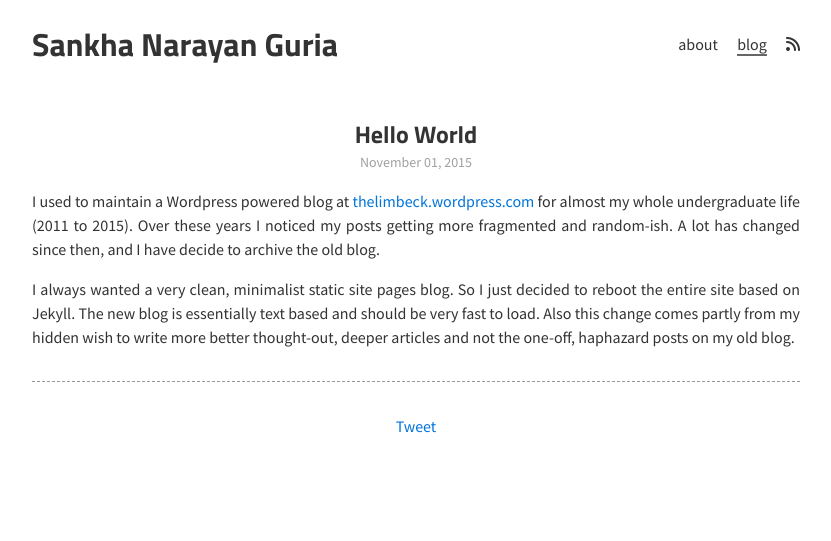
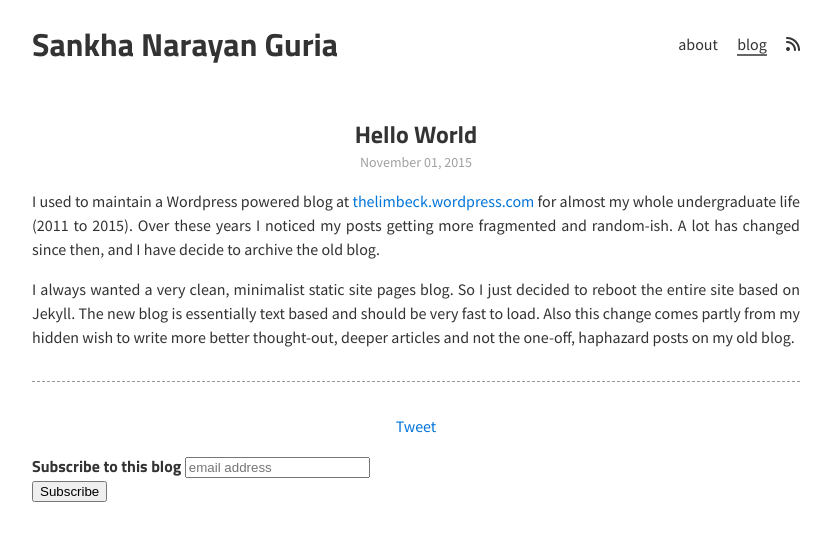
Before and after one commit to ngsankha/ngsankha.github.io, a Jekyll site: the page built from _posts/2015-11-1-hello-world.md, in a window 1280 px wide. Shown: the top 541 px of the page, without its empty margins (224-1055 px from the left). Built offline with Jekyll 4.4.1, drawn with Linux system fonts in a browser that asks for light colours; nearby versions of some CDN libraries; comment, search, counter and statistics services are not loaded.

Commit message:
add mailchimp

```diff
--- a/_layouts/default.html
+++ b/_layouts/default.html
@@ -6,6 +6,7 @@
   <meta name="author" content="Sankha Narayan Guria">
   {% if page.title != "Blog" %}<meta name="description" content="{{ page.content | markdownify | strip_html | truncatewords:50 }}">{% endif %}
   <link rel="stylesheet" href="{{ site.baseurl }}/css/main.css">
+  <link href="//cdn-images.mailchimp.com/embedcode/horizontal-slim-10_7.css" rel="stylesheet" type="text/css">
   <link rel="shortcut icon" type="image/png" href="/images/favicon.png">
   <link rel="me" href="https://twitter.com/ngsankha">
   <link rel="alternate" type="application/atom+xml" title="Atom feed for sankhs.com" href="/feed.xml">
--- a/_layouts/post.html
+++ b/_layouts/post.html
@@ -30,6 +30,21 @@ layout: default
   }(document, "script", "twitter-wjs"));
   </script>
 
+  <!-- Begin MailChimp Signup Form -->
+  <div id="mc_embed_signup">
+  <form action="https://sankhs.us3.list-manage.com/subscribe/post?u=460fd9a981033770cf487447b&amp;id=0bf2663044" method="post" id="mc-embedded-subscribe-form" name="mc-embedded-subscribe-form" class="validate" target="_blank" novalidate>
+      <div id="mc_embed_signup_scroll">
+    <label for="mce-EMAIL">Subscribe to this blog</label>
+    <input type="email" value="" name="EMAIL" class="email" id="mce-EMAIL" placeholder="email address" required>
+      <!-- real people should not fill this in and expect good things - do not remove this or risk form bot signups-->
+      <div style="position: absolute; left: -5000px;" aria-hidden="true"><input type="text" name="b_460fd9a981033770cf487447b_0bf2663044" tabindex="-1" value=""></div>
+      <div class="clear"><input type="submit" value="Subscribe" name="subscribe" id="mc-embedded-subscribe" class="button"></div>
+      </div>
+  </form>
+  </div>
+
+  <!--End mc_embed_signup-->
+
   {% if site.disqus_shortname %}
     <div id="disqus_thread"></div>
     <script type="text/javascript">
--- a/_sass/_layout.scss
+++ b/_sass/_layout.scss
@@ -3,6 +3,14 @@ main {
     max-width: 48rem;
     margin: 0 auto 3rem;
     padding: 0 2rem;
+}
+#mc_embed_signup {
+    background: #fff;
+    clear: left;
+    font: 16px $head-font-family;
+    width: 100%;
+    padding-bottom: 1rem;
+    line-height: 1.5;
 }
 .sharing {
     text-align: center;
```
Also changed, not shown: about.md (+1 -1 lines).
